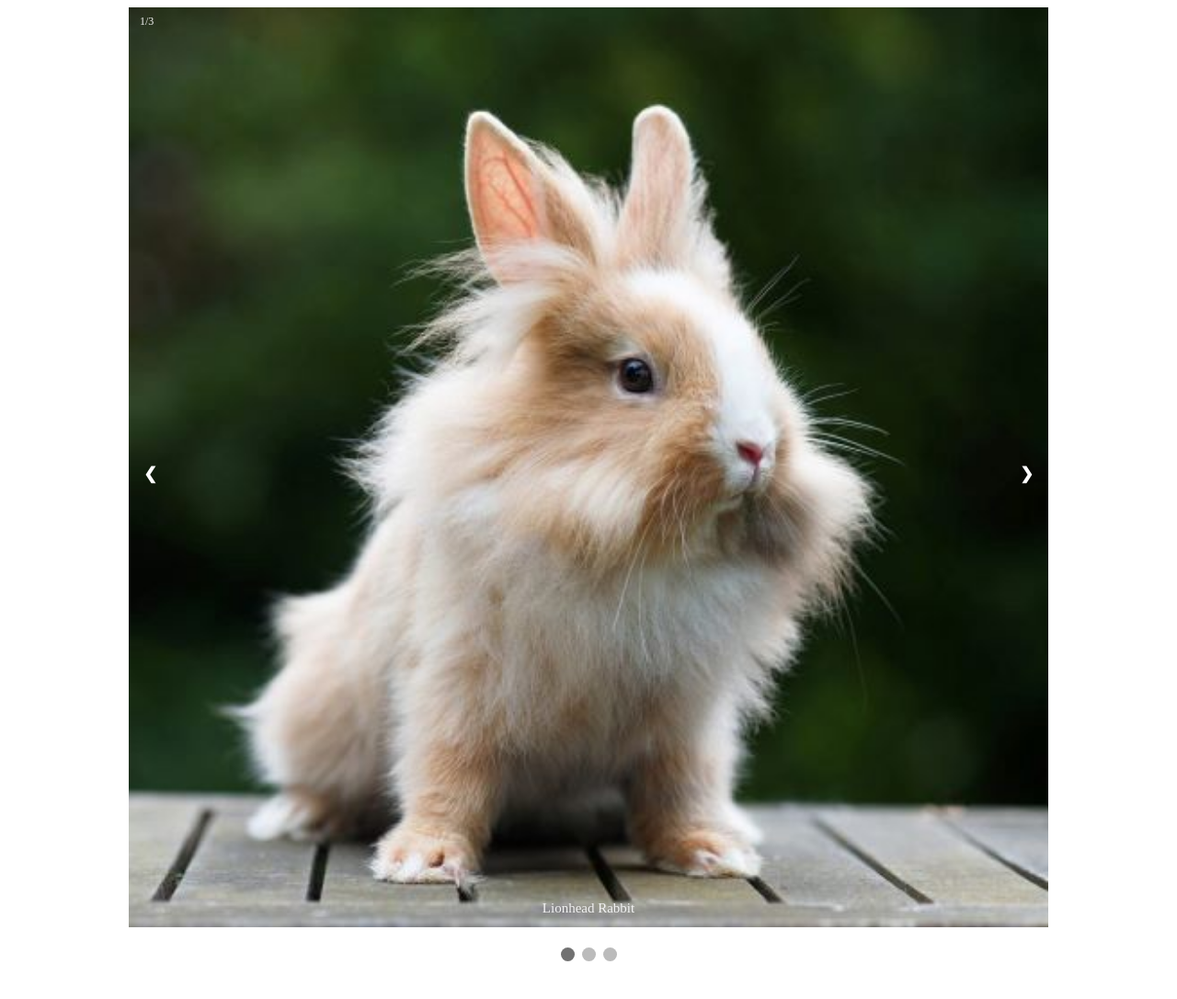
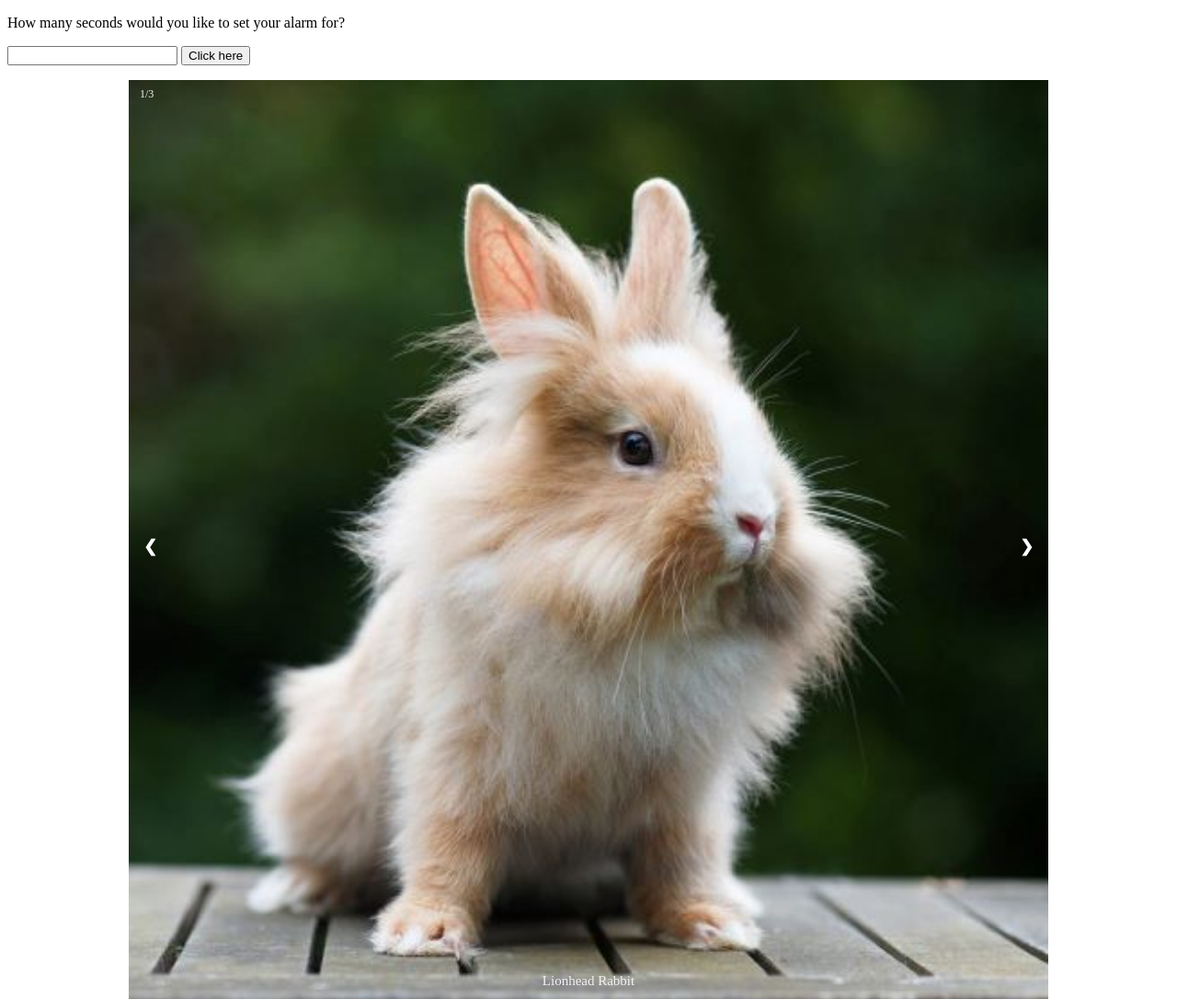
Before and after one commit to ASclarandis/JavaScript-Projects, a plain HTML site: page Project9_countdown_slideshow/index.html in a window 1280 px wide. Shown: the top 1086 px of the page at 92% size. Before the commit the page ends 1057 px from the top, so only its background shows below. Drawn offline with Linux system fonts and the light colour scheme.

Commit message:
Updated Project9

```diff
--- a/Project9_countdown_slideshow/JS/main.js
+++ b/Project9_countdown_slideshow/JS/main.js
@@ -1,3 +1,21 @@
+function countdown() { //Defining a function
+  var seconds = document.getElementById("seconds").value;
+
+  function tick() { //Defining a function
+    seconds= seconds - 1;
+    timer.innerHTML = seconds; //Timer will count down by 1 second
+    var time = setTimeout(tick, 1000);
+    if (seconds == -1) {
+      alert("Time's up!"); //Alert will pop up to notify that timer is done
+      clearTimeout(time);
+      timer.innerHTML= "";
+    }
+  }
+  tick();
+}
+
+
+
 let slideIndex = 1;
 showSlides(slideIndex);
 
--- a/Project9_countdown_slideshow/index.html
+++ b/Project9_countdown_slideshow/index.html
@@ -6,6 +6,11 @@
 </head>
 
     <body>
+        <p>How many seconds would you like to set your alarm for?</p>
+        <input id="seconds" value=""/>
+        <button onclick="countdown()">Click here</button>
+        <p id="timer"></p>
+
         <div class="slideshow-container">
 
             <div class="mySlides fade">
@@ -36,6 +41,7 @@
             <span class="dot" onclick="currentSlide(2)"></span>
             <span class="dot" onclick="currentSlide(3)"></span>
         </div>
+
     <script src="JS/main.js"></script>
     </body>
 
```
